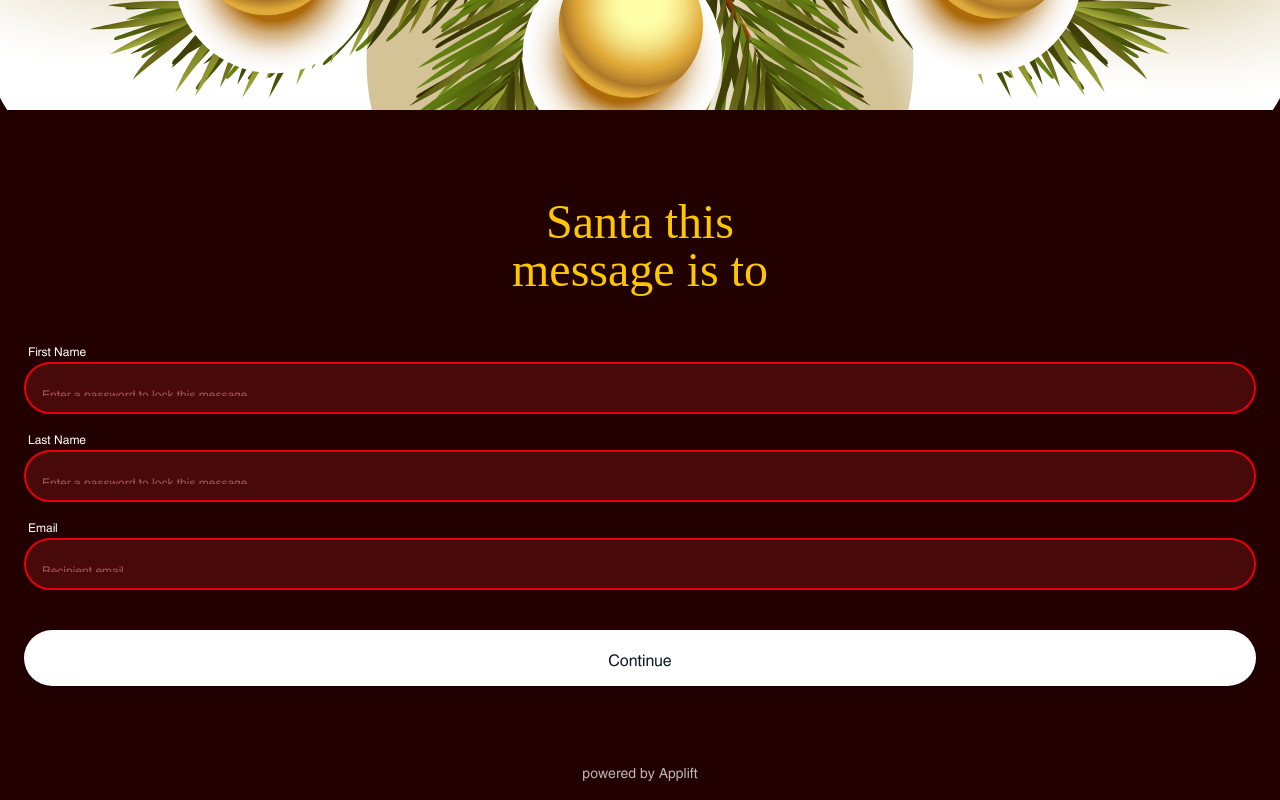
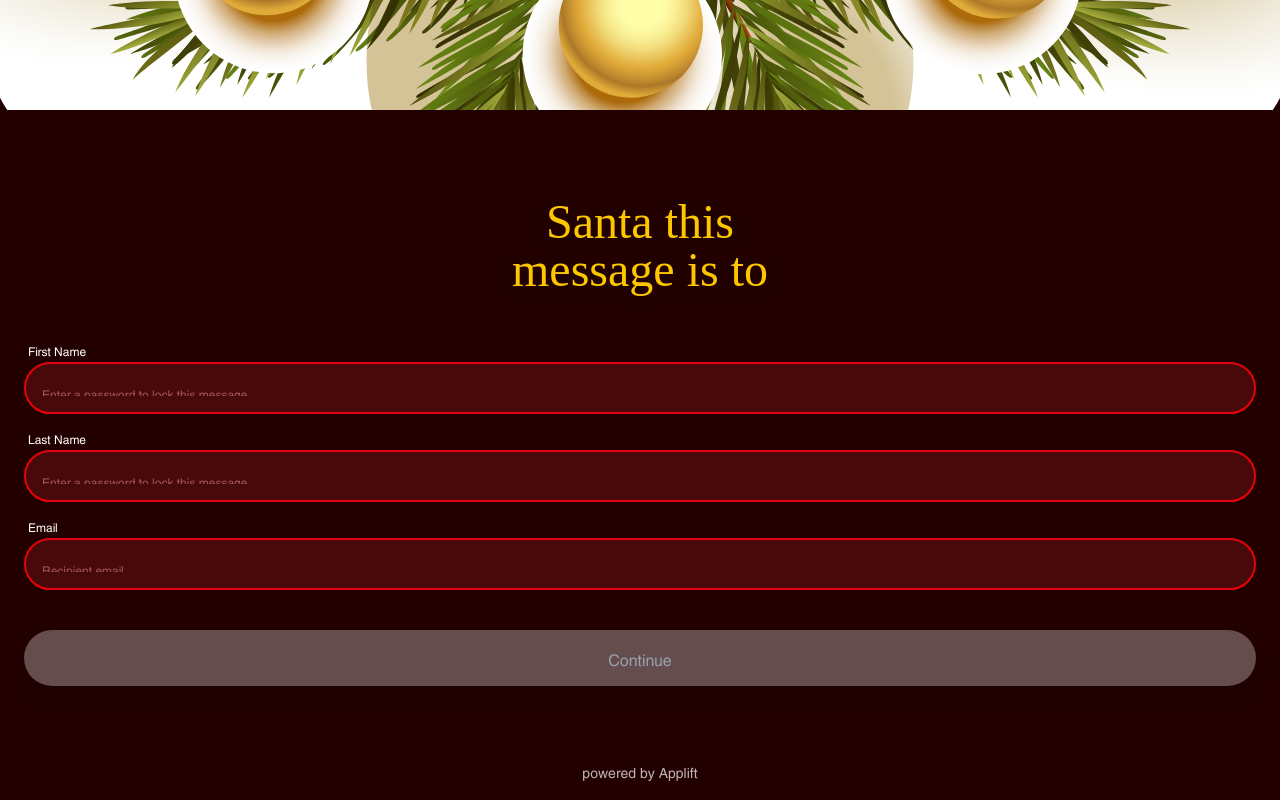
Before and after one commit to AmDeeJhay/Christmas-card, a Next.js app: page /create in a window 1280 px wide. Built offline with nearby package versions, Linux system fonts and the light colour scheme; a web font is replaced by a local one.

Commit message:
feat: add validation for form submission buttons in MessagePage, PasswordLockPage, and SecureMessagePage

```diff
--- a/app/create/[id]/message/page.tsx
+++ b/app/create/[id]/message/page.tsx
@@ -33,6 +33,8 @@ const MessagePage: React.FC = () => {
     // route to secure message review page
     router.push('/create/secure-message');
   };
+
+  const isValid = mode === 'text' ? message.trim().length > 0 : !!videoFile
 
   const ThemeButton = ({
     label,
@@ -210,7 +212,9 @@ const MessagePage: React.FC = () => {
         {/* Submit */}
         <button
           onClick={handleSubmit}
-          className="w-full bg-white text-gray-900 rounded-full py-4 mt-8 font-medium shadow-lg active:scale-95 transition"
+          disabled={!isValid}
+          aria-disabled={!isValid}
+          className={`w-full rounded-full py-4 mt-8 font-medium shadow-lg transition ${isValid ? 'bg-white text-gray-900 active:scale-95' : 'bg-white/30 text-gray-400 cursor-not-allowed'}`}
         >
           Submit
         </button>
--- a/app/create/page.tsx
+++ b/app/create/page.tsx
@@ -22,6 +22,8 @@ const PasswordLockPage: React.FC = () => {
     const id = params?.id || 'lock'
     router.push(`/create/${id}/message`)
   };
+
+  const isFormValid = firstName.trim() !== '' && lastName.trim() !== '' && email.trim() !== ''
 
   return (
     <div className="min-h-full w-screen -mt-9 bg-gradient-to-b relative overflow-hidden flex flex-col px-0">
@@ -89,7 +91,9 @@ const PasswordLockPage: React.FC = () => {
           {/* Continue Button */}
           <button
             onClick={handleSubmit}
-            className="w-full bg-white text-gray-900 font-medium rounded-full py-4 px-6 hover:bg-gray-100 active:scale-95 transition-all duration-200 shadow-lg mt-6"
+            disabled={!isFormValid}
+            aria-disabled={!isFormValid}
+            className={`w-full font-medium rounded-full py-4 px-6 mt-6 transition-all duration-200 shadow-lg ${isFormValid ? 'bg-white text-gray-900 hover:bg-gray-100 active:scale-95' : 'bg-white/30 text-gray-400 cursor-not-allowed'}`}
           >
             Continue
           </button>
--- a/app/create/secure-message/page.tsx
+++ b/app/create/secure-message/page.tsx
@@ -37,6 +37,8 @@ const SecureMessagePage: React.FC = () => {
 
     router.push("/create/newsletter");
   };
+
+  const isNextEnabled = password.trim() !== '' || hint.trim() !== ''
 
   return (
     <div className="min-h-screen w-screen bg-[#220000] relative overflow-hidden flex flex-col">
@@ -90,7 +92,9 @@ const SecureMessagePage: React.FC = () => {
         {/* Next Button */}
         <button
           onClick={handleNext}
-          className="w-full bg-white text-gray-900 rounded-full py-4 font-medium shadow-lg active:scale-95 transition mb-4"
+          disabled={!isNextEnabled}
+          aria-disabled={!isNextEnabled}
+          className={`w-full rounded-full py-4 font-medium shadow-lg mb-4 transition ${isNextEnabled ? 'bg-white text-gray-900 active:scale-95' : 'bg-white/30 text-gray-400 cursor-not-allowed'}`}
         >
           Next
         </button>
```
